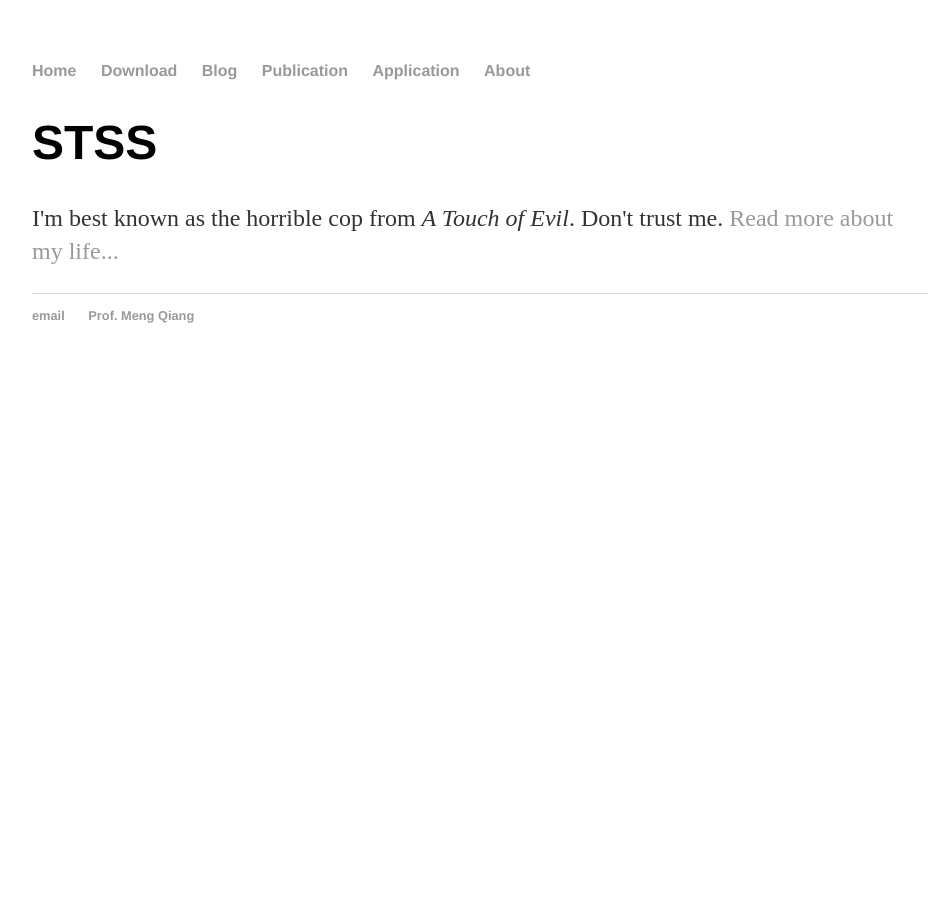
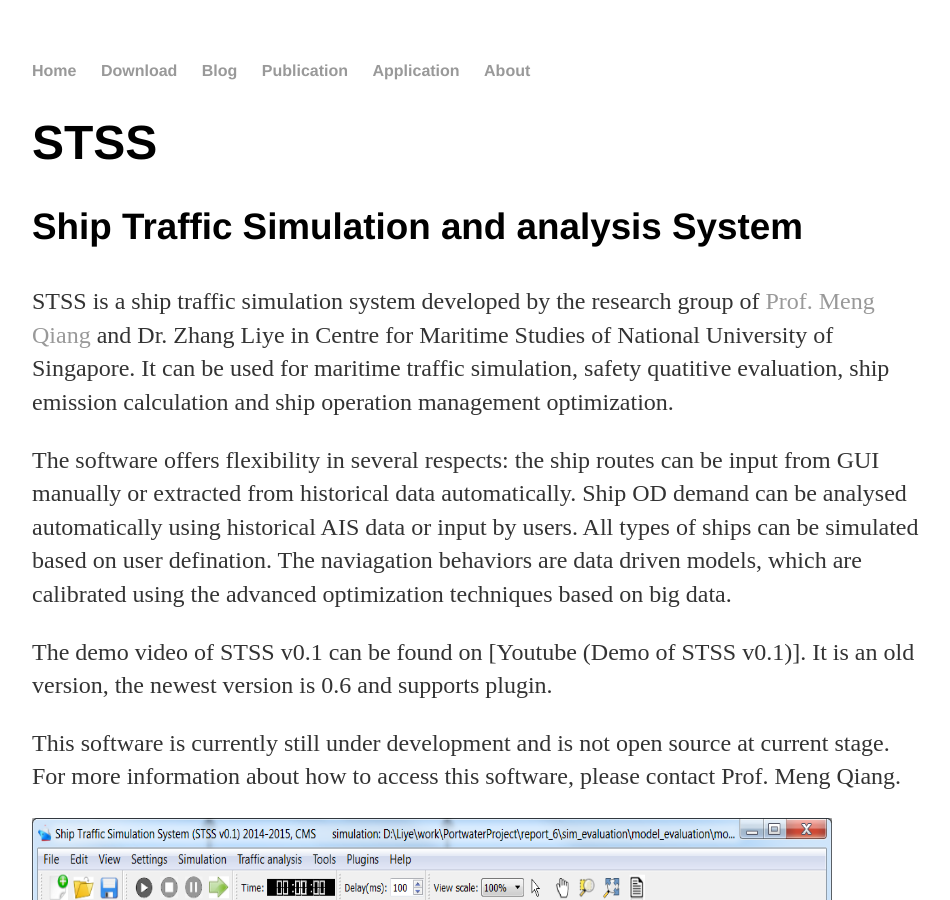
Before and after one commit to stss-maritime/stss-maritime.github.io, a Jekyll site: the page built from index.html, in a window 1280 px wide and 900 px high. Shown: the whole window, without its empty margins (160-1110 px from the left). Built offline with Jekyll 4.4.1, drawn with Linux system fonts in a browser that asks for light colours.

Commit message:
add image

```diff
--- a/index.html
+++ b/index.html
@@ -5,5 +5,13 @@
 
 		<div class="blurb">
 			<h1>STSS</h1>
-			<p>I'm best known as the horrible cop from <em>A Touch of Evil</em>. Don't trust me. <a href="/about">Read more about my life...</a></p>
+            <h3>Ship Traffic Simulation and analysis System</h3>
+			<p>STSS is a ship traffic simulation system developed by the research group of <a href="/about">Prof. Meng Qiang</a> and Dr. Zhang Liye in Centre for Maritime Studies of National University of Singapore. It can be used for maritime traffic simulation, safety quatitive evaluation, ship emission calculation and ship operation management optimization.</p>
+
+            <p>The software offers flexibility in several respects: the ship routes can be input from GUI manually or extracted from historical data automatically. Ship OD demand can be analysed automatically using historical AIS data or input by users. All types of ships can be simulated based on user defination. The naviagation behaviors are data driven models, which are calibrated using the advanced optimization techniques based on big data.</p>
+            <p>The demo video of STSS v0.1 can be found on [Youtube (Demo of STSS v0.1)]. It is an old version, the newest version is 0.6 and supports plugin.</p>
+            <p>This software is currently still under development and is not open source at current stage. For more information about how to access this software, please contact Prof. Meng Qiang.</p>
+
+            <img src="main_GUI.PNG" alt="HTML5 Icon" width="800" height="600">
+            <img src="simulation_snap.PNG" alt="HTML5 Icon">
 		</div>
```
Also changed, not shown: main_GUI.PNG (added), simulation_snap.PNG (added).
